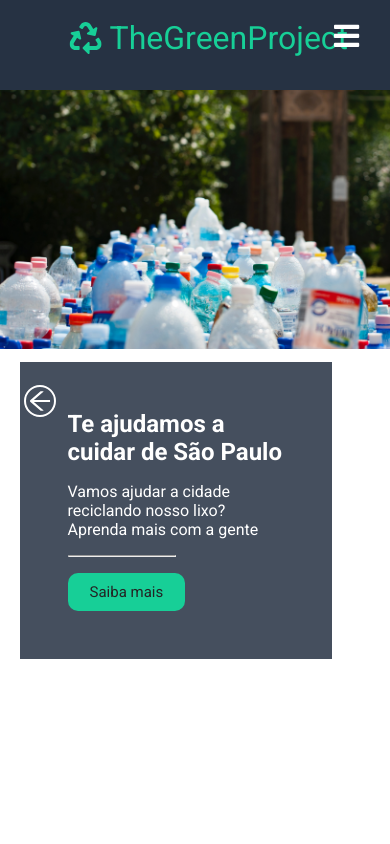
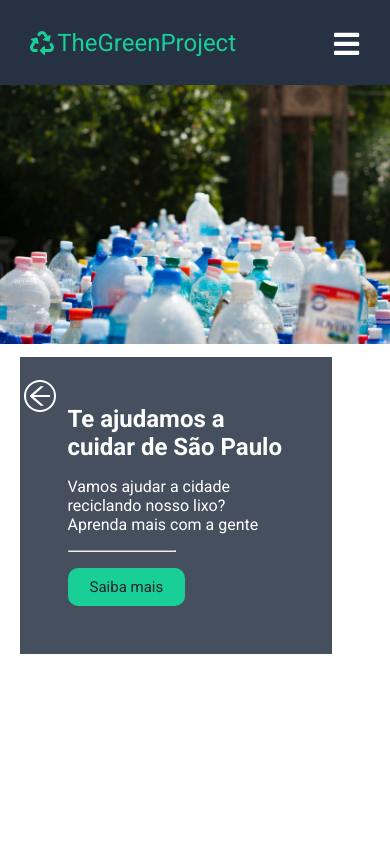
Before and after one commit to Projetos-Fiap/React-Sprint4, a React (Create React App) app: page / in a window 390 px wide. Shown: the top 844 px of the page. Built offline with nearby package versions, Linux system fonts and the light colour scheme.

Commit message:
ajustes e responsividade da navbar

```diff
--- a/src/components/Navbar/Navbar.js
+++ b/src/components/Navbar/Navbar.js
@@ -8,7 +8,7 @@ import styled from "styled-components";
 
 const NavbarContainer = styled.nav`
   background: #263243;
-  height: 90px;
+  height: 85px;
   display: flex;
   justify-content: center;
   align-items: center;
@@ -26,8 +26,8 @@ const NavbarContent = styled.div`
   max-width: 1300px;
   margin-right: auto;
   margin-left: auto;
-  padding-right: 50px;
-  padding-left: 50px;
+  padding-right: 30px;
+  padding-left: 30px;
 `
 const NavbarLogo = styled(Link)`
   color: #17cf97;
@@ -39,15 +39,12 @@ const NavbarLogo = styled(Link)`
   align-items: center;
 
   @media screen and (max-width: 960px) {
-    position: absolute;
-    top: 0;
-    left: 0;
-    transform: translate(25%, 50%);
+    font-size: 1.5rem;
     }
 `;
 
 const NavbarIcon = styled(FaRecycle)`
-  margin-right: 0.5rem;
+  margin-right: 0.2rem;
   color: #17cf97;
 `;
 
@@ -57,7 +54,7 @@ const MenuIcon = styled.div`
   @media screen and (max-width: 960px) {
     display: block;
     position: absolute;
-    top: 0;
+    top: 8px;
     right: 0;
     transform: translate(-100%, 60%);
     font-size: 1.8rem;
@@ -88,7 +85,7 @@ const NavMenu = styled.ul`
     &.active {
     background: #263243;
     right: 0;
-    opacity: 0.8;
+    opacity: 0.9;
     transition: all 0.6s ease;
     z-index: 1;
     }
@@ -96,16 +93,16 @@ const NavMenu = styled.ul`
 `;
 
 const NavItem = styled.li`
-  height: 90px;
+  height: 85px;
   border-bottom: 2px solid transparent;
   &:hover {
-    border-bottom: 2px solid #17cf97;
+    border-bottom: 3px solid #17cf97;
   }
 
   @media screen and (max-width: 960px) {
     position: relative;
     &:hover {
-    border-bottom: 2px solid transparent;
+    border-bottom: 3px solid transparent;
     }
   }
 `;
```
